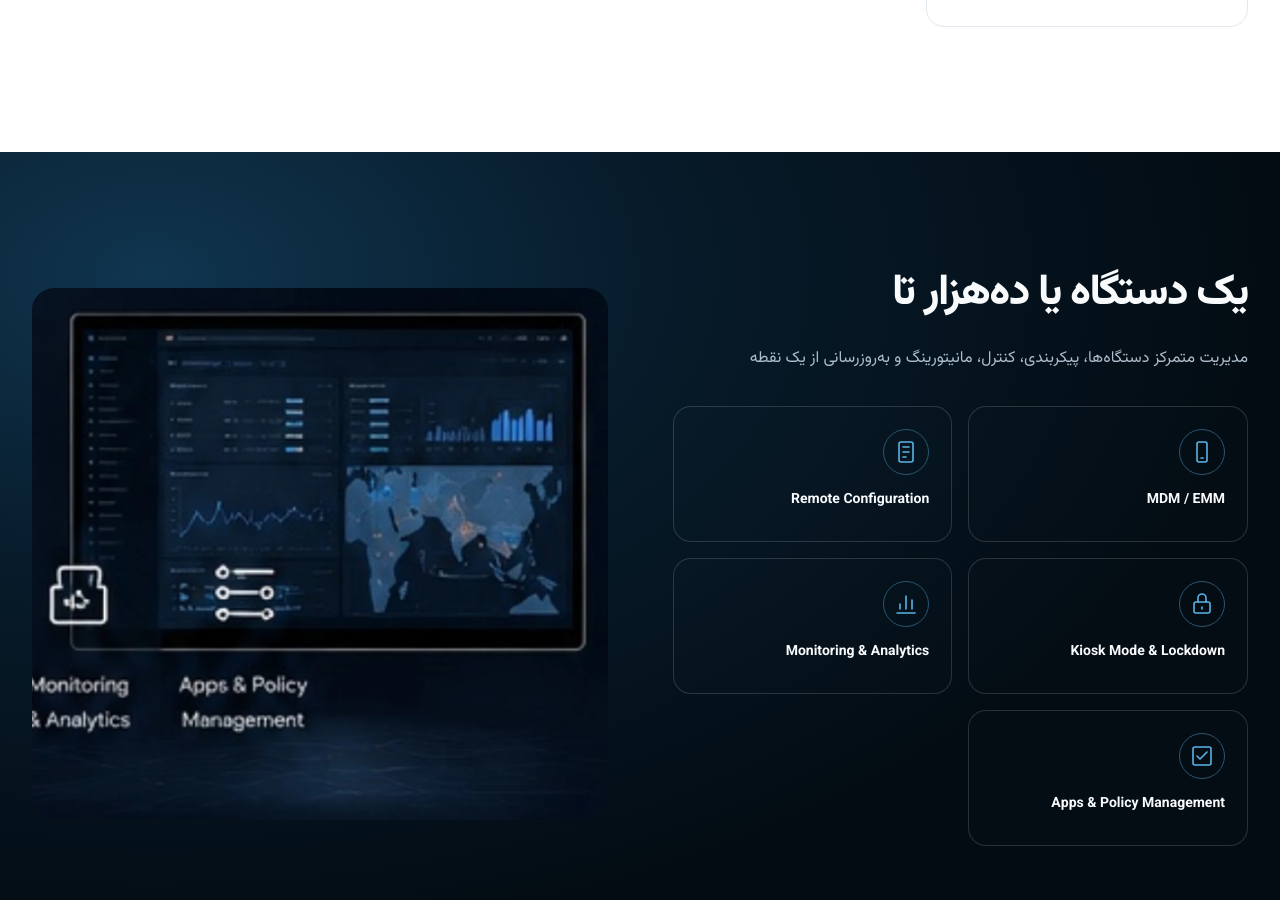
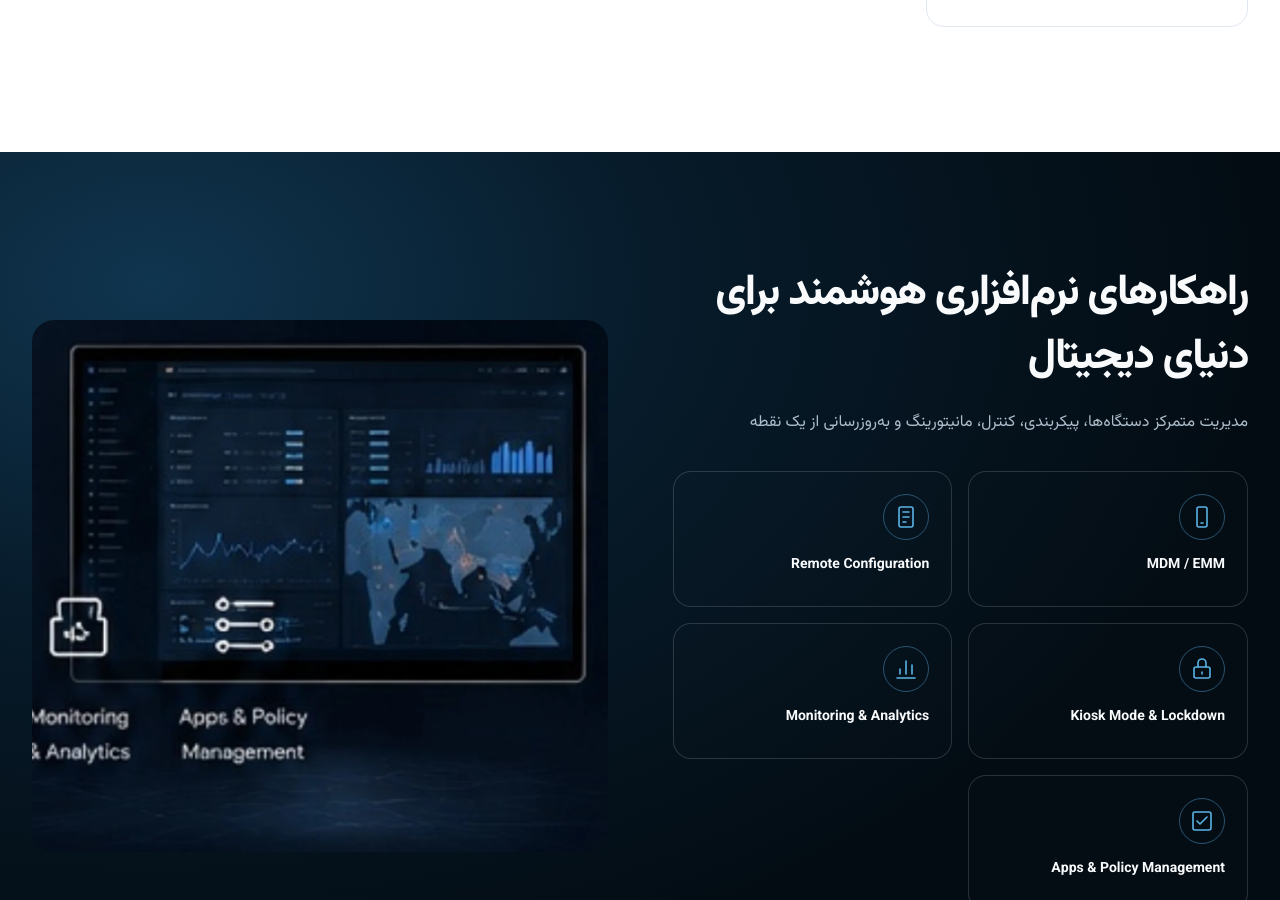
Before and after one commit to RayboneDev/website-raybone, a Jekyll site: the page built from index.html, in a window 1280 px wide and 900 px high, scrolled down 2763 px. Built offline with Jekyll 4.4.1, drawn with Linux system fonts in a browser that asks for light colours; some of the changed text lies outside the part shown.

Commit message:
Update translations.json

```diff
--- a/_data/translations.json
+++ b/_data/translations.json
@@ -19,11 +19,11 @@
     "engineering_title": "نزدیک‌تر به سخت‌افزار؛نزدیک‌تر به محصول",
     "engineering_description": "از پایین‌ترین لایه‌های سیستم تا تجربه کاربری، نرم‌افزار دستگاه را مهندسی می‌کنیم",
     "stack_caption": "از سخت‌افزار تا تجربه کاربر، یک معماری واحد",
-    "fleet_title": "یک دستگاه یا ده‌هزار تا",
+    "fleet_title": "راهکارهای نرم‌افزاری هوشمند برای دنیای دیجیتال",
     "fleet_description": "مدیریت متمرکز دستگاه‌ها، پیکربندی، کنترل، مانیتورینگ و به‌روزرسانی از یک نقطه",
     "beyond_title": "فراتر از سیستم‌عامل",
     "why_title": "چرا رایبُن؟",
-    "knowledge_title": "دانش سیستم‌عامل، بدون پیچیده‌گویی",
+    "knowledge_title": "دانش سیستم‌عامل و تجربه عمیق",
     "knowledge_description": "درباره Android، AOSP، سیستم‌های نهفته و فناوری پشت محصولات دیجیتال می‌نویسیم",
     "all_knowledge": "همه مطالب دانشنامه",
     "all_posts": "همه یادداشت‌ها",
@@ -71,11 +71,11 @@
     "engineering_title": "Closer to the hardware<br>Closer to your product",
     "engineering_description": "From the deepest system layers to the user experience, we engineer your device software",
     "stack_caption": "From hardware to user experience, One architecture",
-    "fleet_title": "One device Or ten thousand",
+    "fleet_title": "Intelligent Software Solutions for the Digital World",
     "fleet_description": "Configure, control, monitor and update your entire fleet from one place",
     "beyond_title": "Beyond the operating system",
     "why_title": "Why Raybone?",
-    "knowledge_title": "Operating system knowledge, without the complexity",
+    "knowledge_title": "Operating system knowledge and deep experience,",
     "knowledge_description": "Writing about Android, AOSP, embedded systems and the technology behind digital products",
     "all_knowledge": "Explore the knowledge base",
     "all_posts": "All articles",
```
